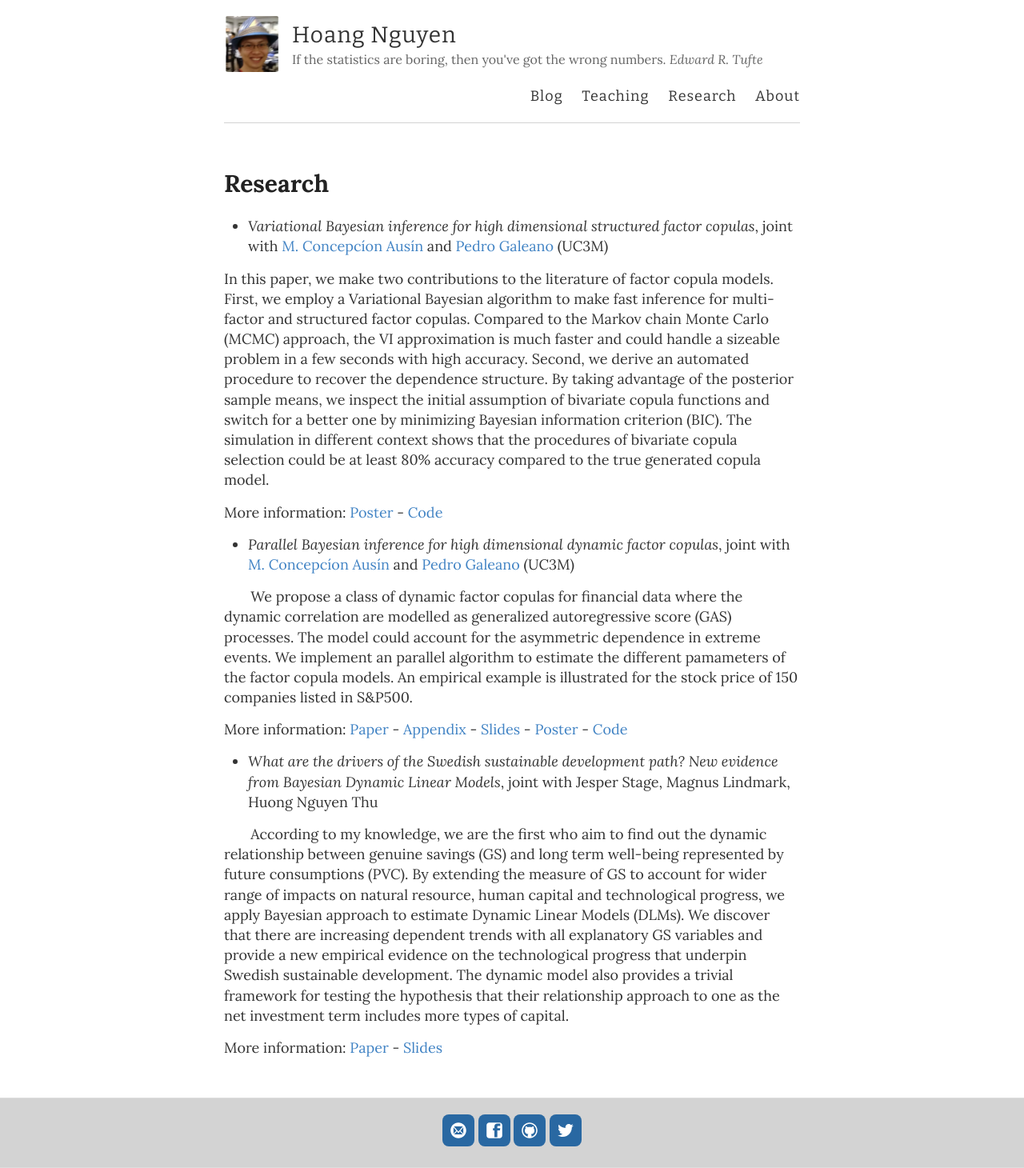
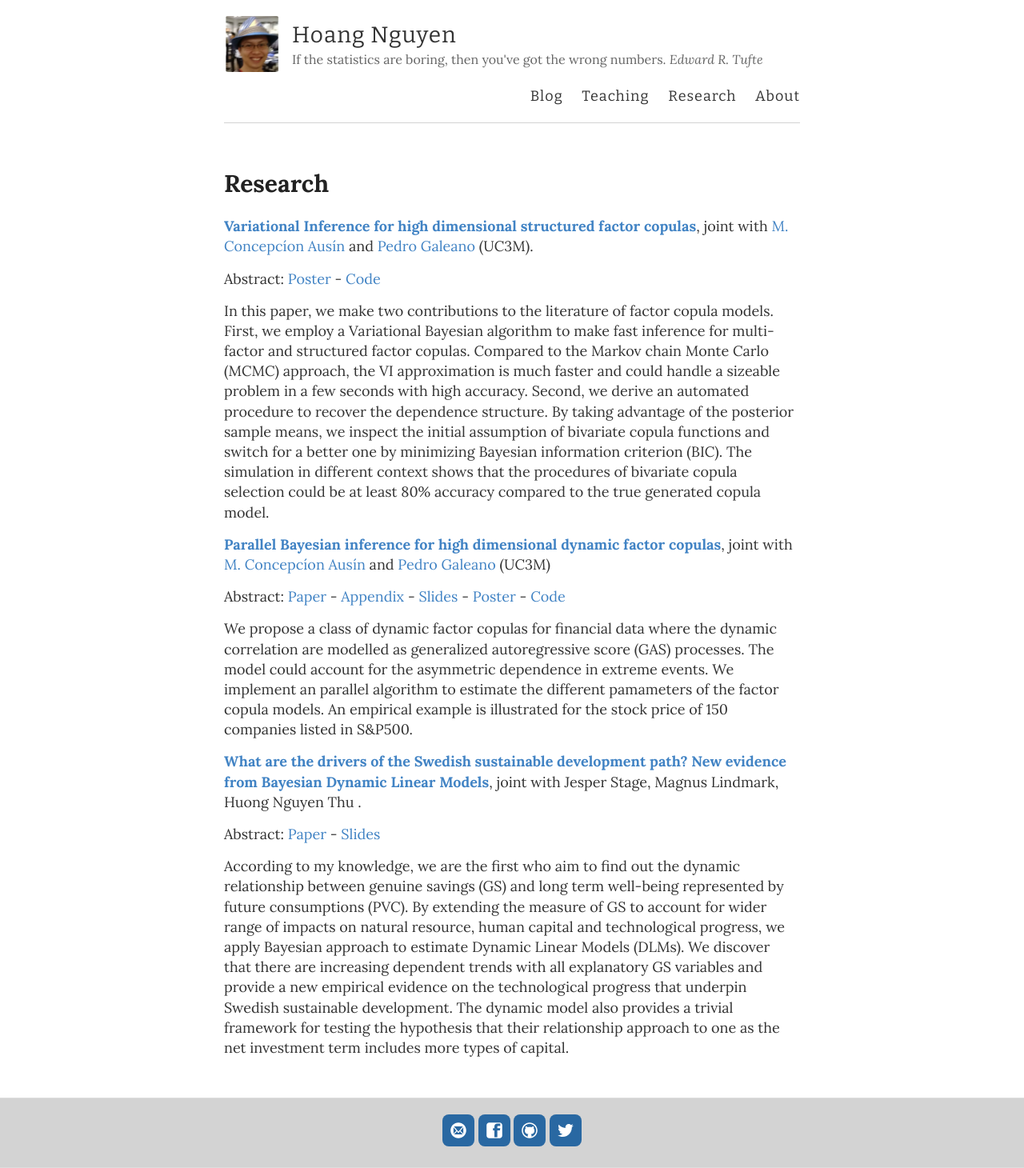
Before and after one commit to hoanguc3m/hoanguc3m.github.io, a Jekyll site: the page built from research.md, in a window 1280 px wide. Shown: the whole page at 80% size. Built offline with Jekyll 4.4.1, drawn with Linux system fonts in a browser that asks for light colours; nearby versions of some CDN libraries.

Commit message:
add poster2

```diff
--- a/_scss/_highlights.scss
+++ b/_scss/_highlights.scss
@@ -15,11 +15,12 @@ code {
 .highlighter-rouge {
   font-family: 'Courier', monospace;
   font-size: 14px;
-  color: #e0709f;
-  background-color: #f9f9f9;
+  color: #55555b;
+  background-color: #ffffff;
   border-radius: 3px;
   padding: 5px 10px;
   font-weight: bold;
+  text-align: justify;
 }
 .highlight pre {  white-space: pre-wrap; background-color: #404040 }
 .highlight .hll { background-color: #404040 }
--- a/research.md
+++ b/research.md
@@ -4,31 +4,30 @@ title: Research
 permalink: /research/
 ---
 
-* *Variational Bayesian inference for high dimensional structured factor copulas*, joint with [M. Concepcíon Ausín](http://portal.uc3m.es/portal/page/portal/dpto_estadistica/personal/Concepcion_Ausin) and [Pedro Galeano](http://portal.uc3m.es/portal/page/portal/dpto_estadistica/home/members/pedro_galeano_san_miguel) (UC3M)
+**[Variational Inference for high dimensional structured factor copulas](https://github.com/hoanguc3m/Talk/raw/master/02_vifcop/poster2.pdf)**, joint with [M. Concepcíon Ausín](http://portal.uc3m.es/portal/page/portal/dpto_estadistica/personal/Concepcion_Ausin) and [Pedro Galeano](http://portal.uc3m.es/portal/page/portal/dpto_estadistica/home/members/pedro_galeano_san_miguel) (UC3M).
 
-In this paper, we make two contributions to the literature of factor copula models. First, we employ a Variational Bayesian algorithm to make fast inference for multi-factor and structured factor copulas. Compared to the Markov chain Monte Carlo (MCMC) approach, the VI approximation is much faster and could handle a sizeable problem in a few seconds with high accuracy.
-Second, we derive an automated procedure to recover the dependence structure. By taking advantage of the posterior sample means, we inspect the initial assumption of bivariate copula functions and switch for a better one by minimizing Bayesian information criterion (BIC).
-The simulation in different context shows that the procedures of bivariate copula selection could be at least 80% accuracy compared to the true generated copula model.
+Abstract: [Poster](https://github.com/hoanguc3m/Talk/raw/master/02_vifcop/poster2.pdf) - [Code](https://github.com/hoanguc3m/vifcopula)
 
-More information:
-[Poster](https://github.com/hoanguc3m/Talk/raw/master/02_vifcop/poster2.pdf) - [Code](https://github.com/hoanguc3m/vifcopula)
+In this paper, we make two contributions to the literature of factor copula models. First, we employ a Variational Bayesian algorithm to make fast inference for multi-factor and structured factor copulas. Compared to the Markov chain Monte Carlo (MCMC) approach, the VI approximation is much faster and could handle a sizeable problem in a few seconds with high accuracy. Second, we derive an automated procedure to recover the dependence structure. By taking advantage of the posterior sample means, we inspect the initial assumption of bivariate copula functions and switch for a better one by minimizing Bayesian information criterion (BIC). The simulation in different context shows that the procedures of bivariate copula selection could be at least 80% accuracy compared to the true generated copula model.
 
 
-* *Parallel Bayesian inference for high dimensional dynamic factor copulas*, joint with [M. Concepcíon Ausín](http://portal.uc3m.es/portal/page/portal/dpto_estadistica/personal/Concepcion_Ausin) and [Pedro Galeano](http://portal.uc3m.es/portal/page/portal/dpto_estadistica/home/members/pedro_galeano_san_miguel) (UC3M)
-
-&nbsp;&nbsp;&nbsp;&nbsp;&nbsp;&nbsp;  We propose a class of dynamic factor copulas for financial data where the dynamic correlation are modelled as generalized autoregressive score (GAS) processes. The model could account for the asymmetric dependence in extreme events.
-We implement an parallel algorithm to estimate the different pamameters of the factor copula models.
-An empirical example is illustrated for the stock price of 150 companies listed in S&P500.
 
 
-More information: [Paper](https://github.com/hoanguc3m/Talk/raw/master/01_Dyfacopula/WP1-24-09-2017.pdf) -
+**[Parallel Bayesian inference for high dimensional dynamic factor copulas](https://github.com/hoanguc3m/Talk/raw/master/01_Dyfacopula/WP1-24-09-2017.pdf)**, joint with [M. Concepcíon Ausín](http://portal.uc3m.es/portal/page/portal/dpto_estadistica/personal/Concepcion_Ausin) and [Pedro Galeano](http://portal.uc3m.es/portal/page/portal/dpto_estadistica/home/members/pedro_galeano_san_miguel) (UC3M)
+
+Abstract: [Paper](https://github.com/hoanguc3m/Talk/raw/master/01_Dyfacopula/WP1-24-09-2017.pdf) -
 [Appendix](https://github.com/hoanguc3m/Talk/raw/master/01_Dyfacopula/WP1_onlineAp.pdf) -
 [Slides](https://github.com/hoanguc3m/Talk/raw/master/01_Dyfacopula/sevilla_pre.pdf) -
 [Poster](https://github.com/hoanguc3m/Talk/raw/master/01_Dyfacopula/poster_ISBA.pdf) - [Code](https://github.com/hoanguc3m/FactorCopula)
 
-* *What are the drivers of the Swedish sustainable development path? New evidence from Bayesian Dynamic Linear Models*, joint with Jesper Stage, Magnus Lindmark, Huong Nguyen Thu
+We propose a class of dynamic factor copulas for financial data where the dynamic correlation are modelled as generalized autoregressive score (GAS) processes. The model could account for the asymmetric dependence in extreme events. We implement an parallel algorithm to estimate the different pamameters of the factor copula models. An empirical example is illustrated for the stock price of 150 companies listed in S&P500.
 
-&nbsp;&nbsp;&nbsp;&nbsp;&nbsp;&nbsp;  According to my knowledge, we are the first who aim to find out the dynamic relationship between genuine savings (GS) and long term well-being represented by future consumptions (PVC). By extending the measure of GS to account for wider range of impacts on natural resource, human capital and technological progress, we  apply Bayesian approach to estimate Dynamic Linear Models (DLMs). We discover that there are increasing dependent trends with all explanatory GS variables and provide a new empirical evidence on the technological progress that underpin Swedish sustainable development.  The dynamic model also provides a trivial framework for testing the hypothesis that their relationship approach to one as the net investment term includes more types of capital.
 
-More information: [Paper](https://github.com/hoanguc3m/Talk/raw/master/00_sustaindev/20170308.pdf) -
+
+
+**[What are the drivers of the Swedish sustainable development path? New evidence from Bayesian Dynamic Linear Models](https://github.com/hoanguc3m/Talk/raw/master/00_sustaindev/20170308.pdf)**, joint with Jesper Stage, Magnus Lindmark, Huong Nguyen Thu .
+
+Abstract: [Paper](https://github.com/hoanguc3m/Talk/raw/master/00_sustaindev/20170308.pdf) -
 [Slides](https://github.com/hoanguc3m/Talk/raw/master/00_sustaindev/slide20170623.pdf)
+
+According to my knowledge, we are the first who aim to find out the dynamic relationship between genuine savings (GS) and long term well-being represented by future consumptions (PVC). By extending the measure of GS to account for wider range of impacts on natural resource, human capital and technological progress, we  apply Bayesian approach to estimate Dynamic Linear Models (DLMs). We discover that there are increasing dependent trends with all explanatory GS variables and provide a new empirical evidence on the technological progress that underpin Swedish sustainable development.  The dynamic model also provides a trivial framework for testing the hypothesis that their relationship approach to one as the net investment term includes more types of capital.
```
Also changed, not shown: 8 other files.
